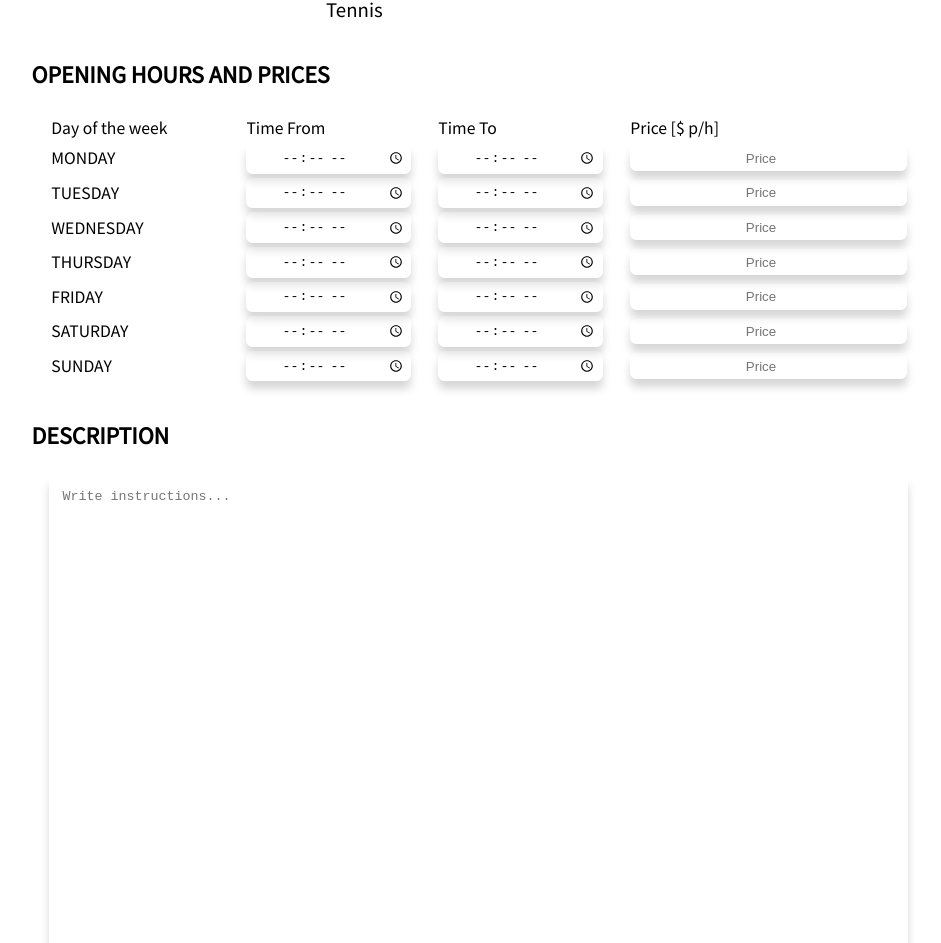
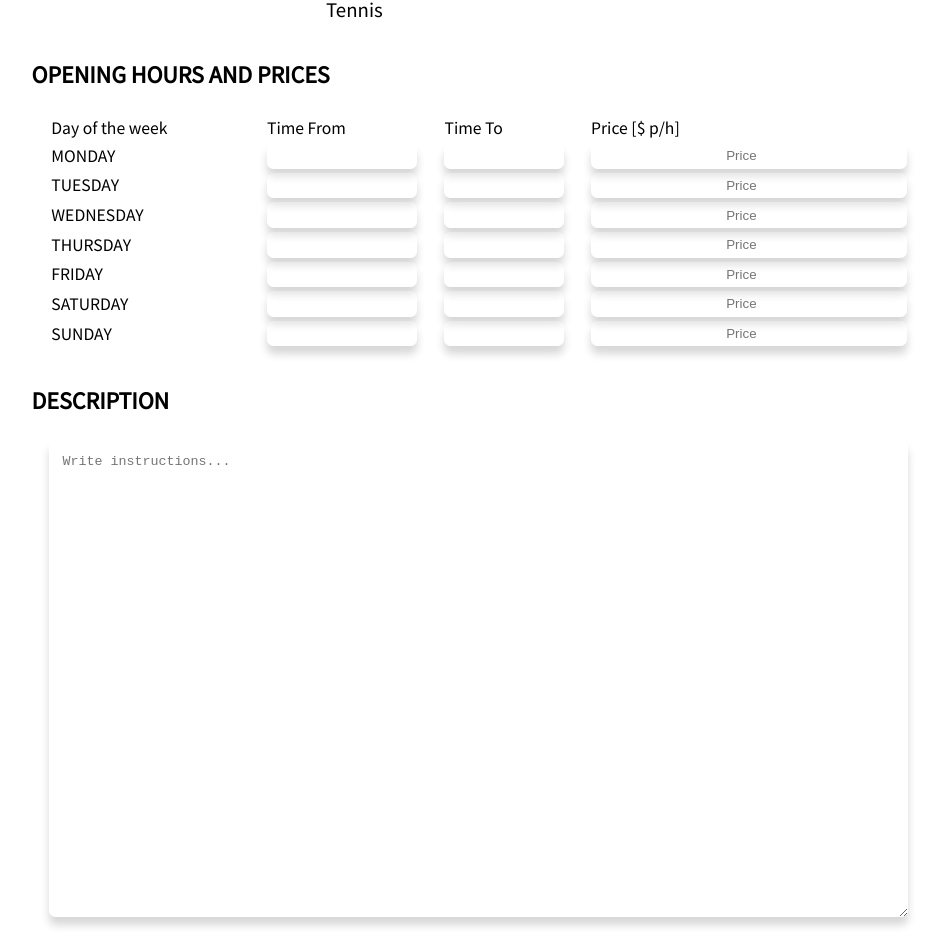
Before and after one commit to festinalentee/sportvenuen-client, an Angular app: page /add-venue in a window 1280 px wide. Shown: the part 875-1818 px from the top of the page, without its empty margins (198-1139 px from the left). Built offline with nearby package versions, Linux system fonts and the light colour scheme; sample sign-in values are in the browser's storage; a web font is replaced by a local one.

Commit message:
Open hours as numbers

```diff
--- a/src/app/component/add-venue/add-venue.component.html
+++ b/src/app/component/add-venue/add-venue.component.html
@@ -66,8 +66,8 @@
           <tr *ngFor="let item of openingHoursArray.controls; let i = index">
             <ng-container [formGroupName]="i">
               <th scope="row">{{daysOfWeek[i]}}</th>
-              <td><input name="openFrom" type="time" step="900" formControlName="openFrom"></td>
-              <td><input name="openTo" type="time" step="900" formControlName="openTo"></td>
+              <td><input name="openFrom" type="number" min="0" max="24" formControlName="openFrom"></td>
+              <td><input name="openTo" type="number" min="0" max="24" formControlName="openTo"></td>
               <td><input name="price" type="number" placeholder="Price" step="5" formControlName="price"></td>
             </ng-container>
           </tr>
```
